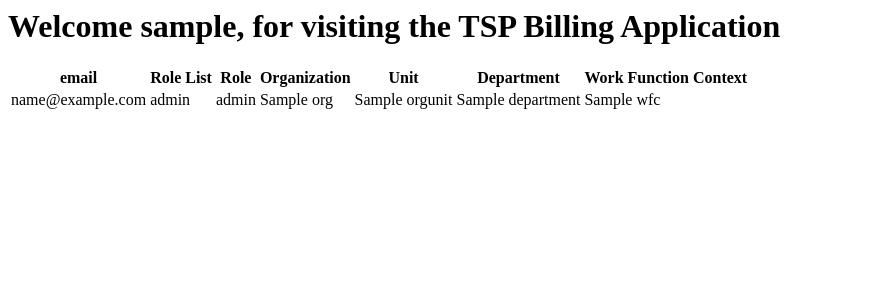
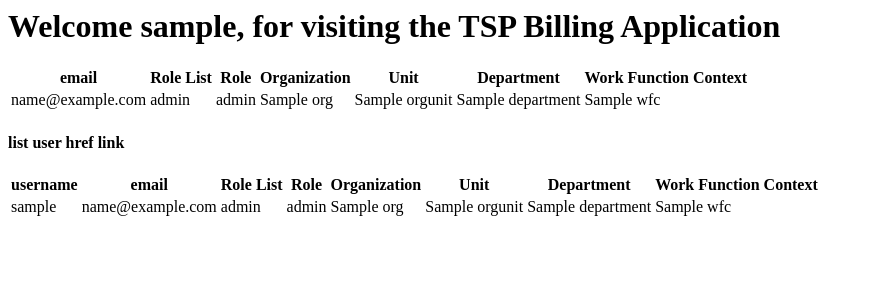
Before and after one commit to BhujayKumarBhatta/ms04, a Django app: template dashboard/dashapp/templates/home.html in a window 1280 px wide. Shown: the top 300 px of the page, without its empty margins (0-873 px from the left). Run offline with Django 3.2, Linux system fonts and the light colour scheme; the template is opened without the code that fills it: most values are stand-ins (such as "Sample title", 1, 10 or a date in 2020).

Commit message:
list user

```diff
--- a/dashboard/dashapp/templates/home.html
+++ b/dashboard/dashapp/templates/home.html
@@ -28,3 +28,38 @@
 </tr>
 
 </table>
+
+<h4> list user  href link</h4>
+
+
+<table>
+
+<tr>
+  <th>username </th>
+  <th>email </th>
+  <th>Role List</th>
+  <th>Role</th>
+  <th>Organization</th>
+  <th>Unit</th>
+  <th>Department</th>
+  <th>Work Function Context</th>
+</tr>
+
+{% for user in list_users %}
+<tr>
+<td>{{ user.username }}</td>
+<td>{{ user.email }}</td>
+<td>{{ user.roles }} </td>
+<td>
+{% for role in user.roles %}
+{{ role }}
+{% endfor %}
+</td>
+<td> {{ user.wfc.org }} </td>
+<td> {{ user.wfc.orgunit}} </td>
+<td> {{ user.wfc.department}} </td>
+<td> {{ user.wfc.name}} </td>
+
+</tr>
+{% endfor %}
+</table>
--- a/dashboard/dashapp/urls.py
+++ b/dashboard/dashapp/urls.py
@@ -20,5 +20,5 @@ from . import views
 app_name = 'dashapp'
 urlpatterns = [
     path('', views.login, name='login'),
-#     path('', views.index, name='index'),
+    path('list_users', views.list_users, name='list_users'),
 ]
```
Also changed, not shown: dashboard/dashapp/views.py (+21 -3 lines), dashboard/db.sqlite3.
